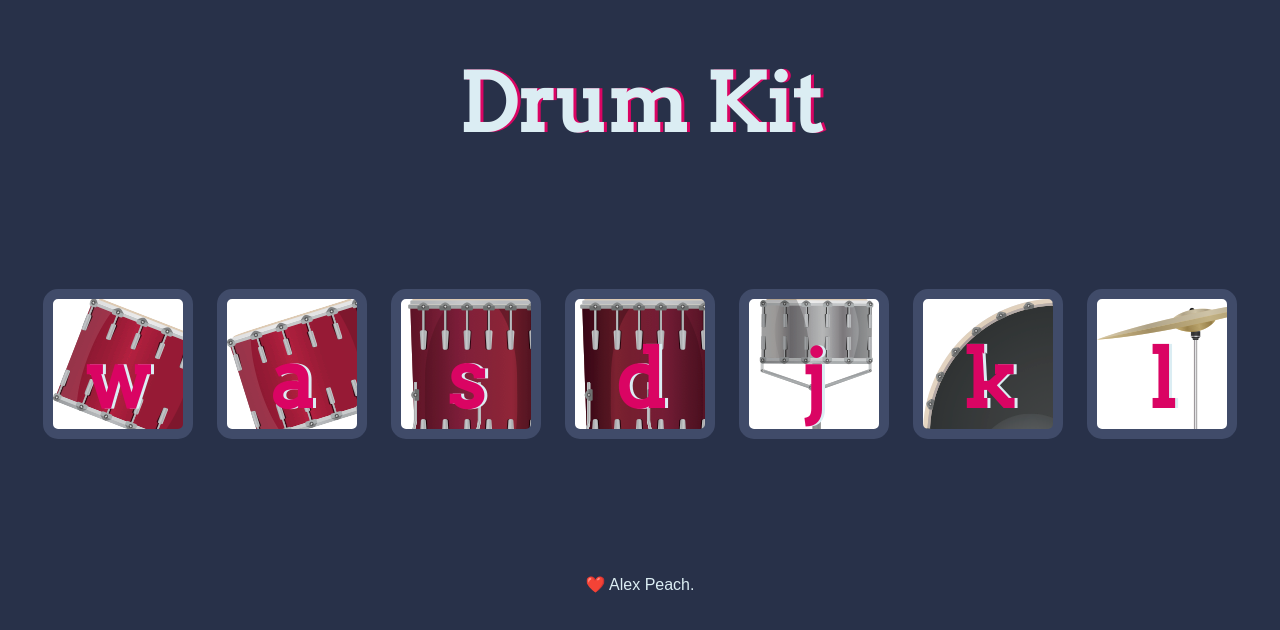
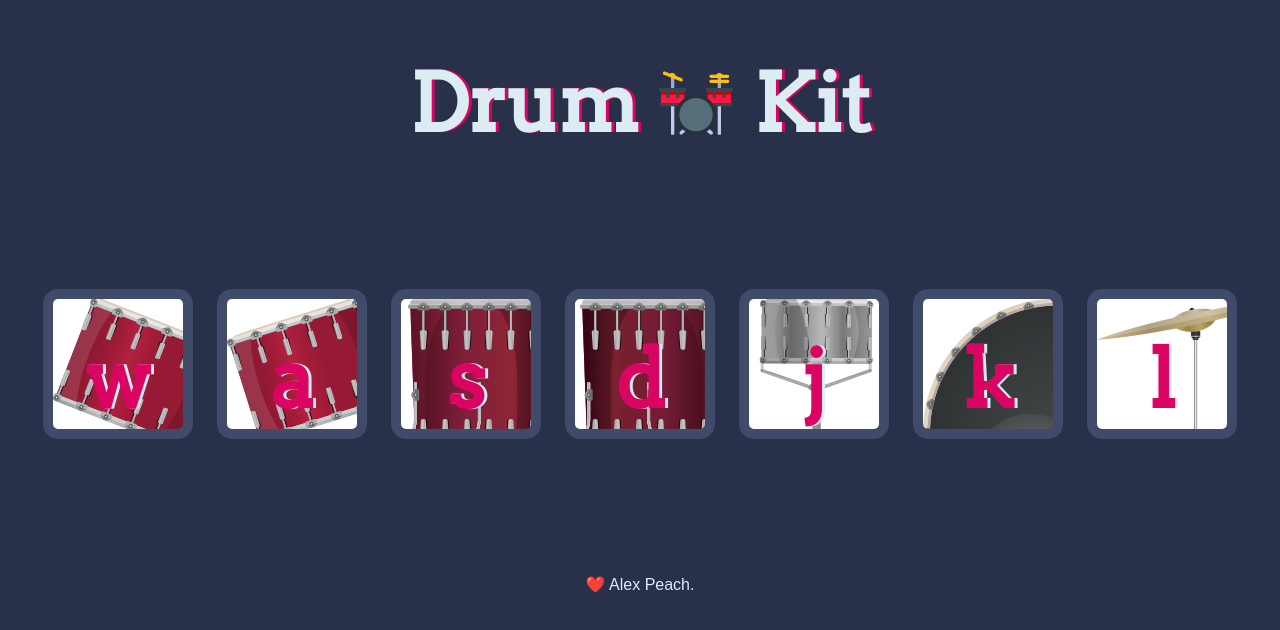
Before and after one commit to alexcheva/drum-kit-sounds, a plain HTML site: page index.html in a window 1280 px wide. Drawn offline with Linux system fonts and the light colour scheme.

Commit message:
Add icon to h1

```diff
--- a/index.html
+++ b/index.html
@@ -10,7 +10,7 @@
 
 <body>
 
-  <h1 id="title">Drum Kit</h1>
+  <h1 id="title">Drum <img id="icon" src="images/icon.png"> Kit</h1>
   <div class="set">
     <button class="w drum">w</button>
     <button class="a drum">a</button>
--- a/styles.css
+++ b/styles.css
@@ -11,6 +11,10 @@ h1 {
 
 }
 
+#icon{
+  width: 5rem;
+  margin-bottom: -11px;
+}
 footer {
   color: #DBEDF3;
   font-family: sans-serif;
```
Also changed, not shown: images/icon.png (added).
